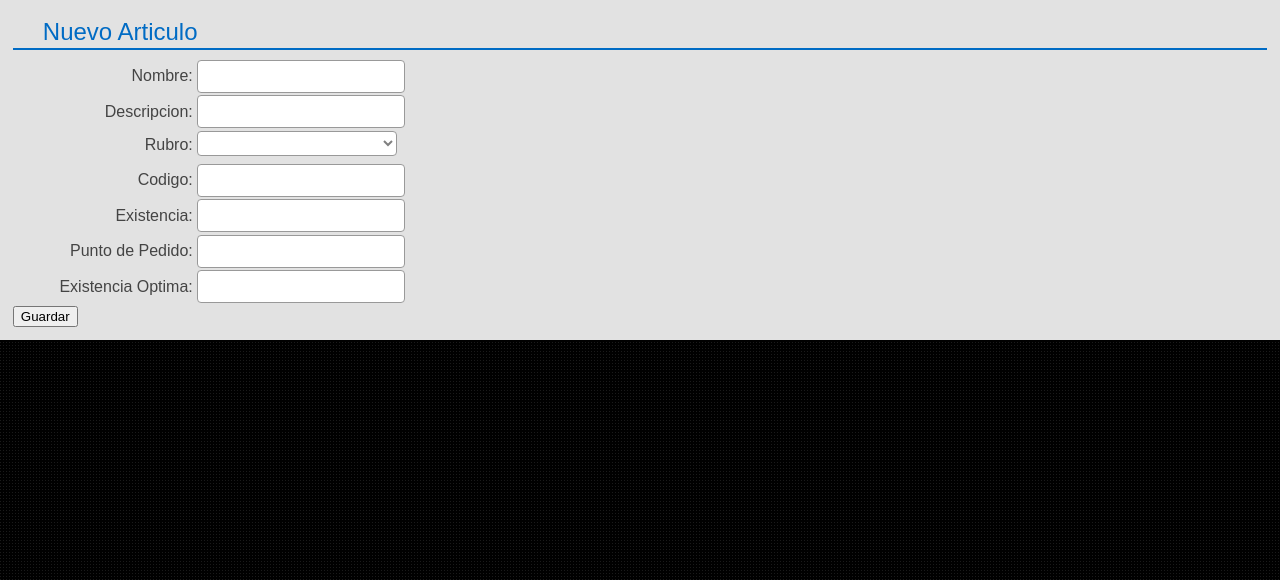
After one commit to sabricooper/portezuelo, a PHP site: page /portezuelo/templates/html/articulos.html in a window 1280 px wide. The commit adds this page. Shown: the top 580 px of the page. Run offline with PHP 8.4, Linux system fonts and the light colour scheme; lists and menus that the app fills with data are empty.

Commit message:
actual !!

```diff
--- a/libs/class/login.php
+++ b/libs/class/login.php
@@ -15,7 +15,6 @@ class login{
     public function iniciarSession($user, $pass){
         if($user!=''){
             $pass = hash_hmac('ripemd128', $pass, KEY_PASS);
-            echo $pass;
             $result = $this->mysql->query("SELECT * FROM operadores WHERE user = '$user' AND pass = '$pass'");
             if (count($result) > 0) {
                 $_SESSION['session']['sesion_register'] = true;
--- a/templates/css/default.css
+++ b/templates/css/default.css
@@ -88,7 +88,7 @@ nav{
 		display: inline-block;
 		vertical-align: top;
 	}
-	nav a, nav a.active{
+	nav a{
 		background-color: transparent;
 		background-position: 50% 10px;
 		background-repeat: no-repeat;
@@ -101,6 +101,7 @@ nav{
 		padding: 60px 10px 10px;
 		text-align: center;
 		width: 85px;
+		outline: none;
 
 	}
 	nav a#articulos{
@@ -115,8 +116,8 @@ nav{
 	nav a#operadores{
 		background-image: url(../img/operadores.png);
 	}
-	nav a:hover{
-		box-shadow: inset 0 0 20px  rgba(0,0,0,.5);
+	nav a:hover, nav a.active{
+		box-shadow: inset 0 0 20px  rgba(0,0,0,.7);
 	}
 nav.sub{
 	background-color: #2b2c32;
--- /dev/null
+++ b/templates/html/articulos.html
@@ -0,0 +1,39 @@
+<!DOCTYPE HTML>
+<html lang="es">
+<head>
+	<meta charset="UTF-8">
+	<title> Cuesta del Portezuelo</title>
+	<link rel="stylesheet" href="templates/css/default.css">
+	<link rel="shortcut icon" href="templates/img/icon.ico">
+</head>
+<body>
+	<section class="formulario">
+		<h1> Nuevo Articulo </h1>
+		<form action="accion.php?name=articulos&opcion=nuevoArticuloProcesar" method="post" id="login">
+			<label for="nombre"> Nombre: </label>
+			<input type="text" name="nombre" id="nombre"><br>
+
+			<label for="descripcion"> Descripcion: </label>
+			<input type="text" name="descripcion" id="descripcion"><br>
+
+			<label for="rubro"> Rubro: </label>
+			<select name="rubro" id="rubro">{rubro}</select><br>
+
+			<label for="codigo"> Codigo: </label>
+			<input type="text" name="codigo" id="codigo"><br>
+
+			<label for="existencia"> Existencia: </label>
+			<input type="text" name="existencia" id="existencia"><br>
+
+			<label for="puntodePedido"> Punto de Pedido: </label>
+			<input type="text" name="puntodePedido" id="puntodePedido"><br>
+
+			<label for="existenciaOptima"> Existencia Optima: </label>
+			<input type="text" name="existenciaOptima" id="existenciaOptima"><br>
+
+			<input type="submit" name="guardar" id="guardar" value="Guardar">
+
+		</form>
+	</section>
+</body>
+</html>
--- a/templates/html/clientes.html
+++ b/templates/html/clientes.html
@@ -14,7 +14,7 @@
 			<input type="text" name="nombre" id="nombre"><br>
 
 			<label for="direccion"> Direccion: </label>
-			<input type="text" name="afiliado" id="afiliado"><br>
+			<input type="text" name="direccion" id="direccion"><br>
 
 			<label for="telefono"> Telefono: </label>
 			<input type="text" name="telefono" id="telefono"><br>
```
Also changed, not shown: accion.php (+4 -4 lines), libs/class/articulos.php (+40 -2 lines), templates/html/default.html (+7 -7 lines), libs/js/functions.js.
